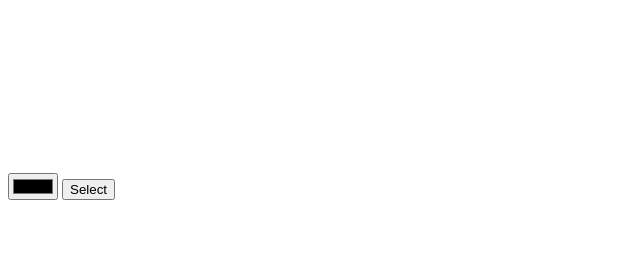
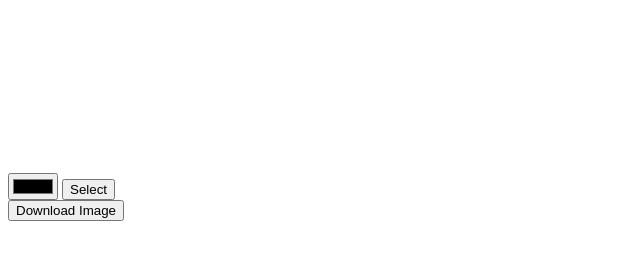
Before and after one commit to MuhammadSaad25/Paint-App, a plain HTML site: page index.html in a window 1280 px wide. Shown: the part 61-320 px from the top of the page, without its empty margins (0-640 px from the left). Drawn offline with Linux system fonts and the light colour scheme.

Commit message:
create download btn

```diff
--- a/index.html
+++ b/index.html
@@ -21,6 +21,7 @@
             <input type="color" id="colorBox">
             <button>Select</button>
         </form>
+    <button onclick="download()">Download Image</button>
     </div>
 
     <script src="./app.js"></script>
```
